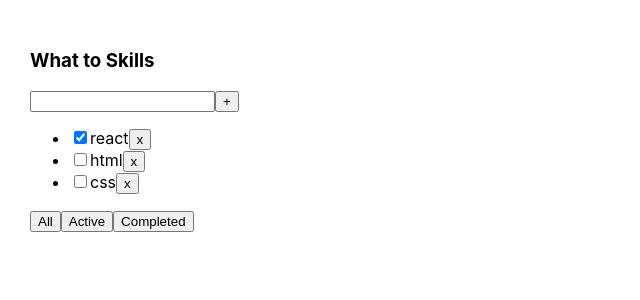
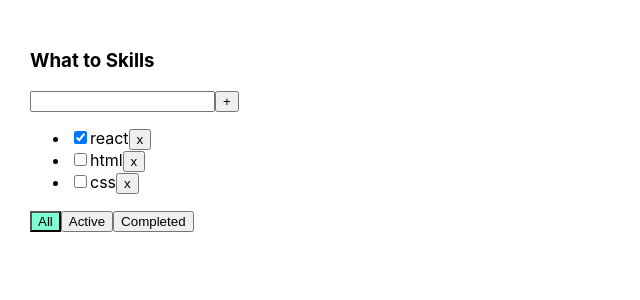
Before and after one commit to camperfail86/samurai-todolist, a React (Create React App) app: page / in a window 1280 px wide. Shown: the top 300 px of the page, without its empty margins (0-640 px from the left). Built offline with nearby package versions, Linux system fonts and the light colour scheme.

Commit message:
Изменение функционала

```diff
--- a/src/App.css
+++ b/src/App.css
@@ -7,3 +7,14 @@
 .App > div {
   margin-right: 50px;
 }
+
+.error {
+  border: red 1px solid;
+}
+.error-message {
+  color: red;
+}
+
+.active-filter {
+  background-color: aquamarine;
+}
--- a/src/App.tsx
+++ b/src/App.tsx
@@ -1,4 +1,4 @@
-import React, { useState} from 'react';
+import React, {useState} from 'react';
 import './App.css';
 import Todolist from "./components/Todolist";
 import {v1} from "uuid";
@@ -17,27 +17,59 @@ function App() {
   //     getData()
   //   }, [])
 
+  // let todolistID1 = v1();
+  // let todolistID2 = v1();
+  //
+  // let [todolists, setTodolists] = useState<Array<todolistsType>>([
+  //   {id: todolistID1, title: 'What to learn', filter: 'all'},
+  //   {id: todolistID2, title: 'What to buy', filter: 'all'},
+  // ])
+
+  // let [tasks, setTasks] = useState({
+  //   [todolistID1]: [
+  //     {id: v1(), title: "HTML&CSS", isDone: true},
+  //     {id: v1(), title: "JS", isDone: true},
+  //     {id: v1(), title: "ReactJS", isDone: false},
+  //     {id: v1(), title: "Rest API", isDone: false},
+  //     {id: v1(), title: "GraphQL", isDone: false},
+  //   ],
+  //   [todolistID2]: [
+  //     {id: v1(), title: "HTML&CSS2", isDone: true},
+  //     {id: v1(), title: "JS2", isDone: true},
+  //     {id: v1(), title: "ReactJS2", isDone: false},
+  //     {id: v1(), title: "Rest API2", isDone: false},
+  //     {id: v1(), title: "GraphQL2", isDone: false},
+  //   ]
+  // });
+
   const [tasks, setTasks] = useState([
     {id: v1(), title: 'react', isDone: true},
     {id: v1(), title: 'html', isDone: false},
     {id: v1(), title: 'css', isDone: false}
   ])
+  let [filter, setFilter] = useState<FilterValuesType>("all");
+  const [error, setError] = useState(false)
 
-  function removeTask(id: string) {
+  const removeTask = (id: string) => {
     let filteredTasks = tasks.filter(t => t.id != id);
     setTasks(filteredTasks);
   }
 
-  function addTask(title: string) {
+  const changeIsDone = (id: string) => {
+    const newTasks = tasks.map((t) => t.id === id ? {...t, isDone: !t.isDone} : t)
+    setTasks(newTasks)
+  }
+
+  const addTask = (title: string) => {
     if (title.trim() !== '') {
       let task = {id: v1(), title: title, isDone: false};
       let newTasks = [task, ...tasks];
       setTasks(newTasks);
+      setError(false)
+    } else {
+      setError(true)
     }
   }
-
-  let [filter, setFilter] = useState<FilterValuesType>("all");
-
 
   let tasksForTodolist = tasks;
   if (filter === "active") {
@@ -47,15 +79,22 @@ function App() {
     tasksForTodolist = tasks.filter(t => t.isDone === true);
   }
 
-  function changeFilter(value: FilterValuesType) {
+  const changeFilter = (value: FilterValuesType) => {
     setFilter(value);
   }
 
   return (
     <div className="App">
       <h3>What to Skills</h3>
-      <FullInput addTask={addTask}/>
-      <Todolist tasks={tasksForTodolist} changeFilter={changeFilter} removeTask={removeTask}/>
+      <Todolist
+        addTask={addTask}
+        changeIsDone={changeIsDone}
+        tasks={tasksForTodolist}
+        changeFilter={changeFilter}
+        removeTask={removeTask}
+        error={error}
+        filter={filter}
+      />
     </div>
   );
 }
--- a/src/components/FullInput.tsx
+++ b/src/components/FullInput.tsx
@@ -2,6 +2,7 @@ import React, { KeyboardEvent, useRef } from "react";
 
 type FullInputType = {
   addTask:(title: string) => void
+  error: boolean
 }
 export const FullInput = (props: FullInputType) => {
   let onChangeRef = useRef<HTMLInputElement>(null)
@@ -26,8 +27,10 @@ export const FullInput = (props: FullInputType) => {
       <input
         onKeyPress={onKeyPressHandler}
         ref={onChangeRef}
+        className={props.error ? 'error' : ''}
       />
       <button onClick={onClickHandler}>+</button>
+      {props.error && <div className={'error-message'}>Title is required</div>}
     </div>
   )
 }
--- a/src/components/Todolist.tsx
+++ b/src/components/Todolist.tsx
@@ -1,7 +1,7 @@
-import React, {KeyboardEvent, useRef, useState} from "react";
-import {Button} from "./Button";
+import React, {useState} from "react";
 import {FilterValuesType} from "../App";
 import {useAutoAnimate} from "@formkit/auto-animate/react";
+import {FullInput} from "./FullInput";
 
 export type TaskType = {
   id: string
@@ -13,26 +13,29 @@ type PropsType = {
   tasks: Array<TaskType>
   removeTask: (taskId: string) => void
   changeFilter: (value: FilterValuesType) => void
-  // addTask: (title: string) => void
+  changeIsDone: (id: string) => void
+  addTask:(title: string) => void
+  error: boolean
+  filter: FilterValuesType
 }
 
 function Todolist(props: PropsType) {
 
   const [listRef] = useAutoAnimate<HTMLUListElement>()
-
-  const onAllClickHandler = () => props.changeFilter("all");
-  const onActiveClickHandler = () => props.changeFilter("active");
-  const onCompletedClickHandler = () => props.changeFilter("completed");
+  const onAllClickHandler = () => {props.changeFilter("all");}
+  const onActiveClickHandler = () => {props.changeFilter("active");}
+  const onCompletedClickHandler = () => {props.changeFilter("completed");}
 
   return (
     <div>
+      <FullInput error={props.error} addTask={props.addTask}/>
       <ul ref={listRef}>
         {
           props.tasks.map(t => {
             const onClickHandler = () => props.removeTask(t.id)
-
+            const onChangeHandler = () => props.changeIsDone(t.id)
             return <li key={t.id}>
-              <input type="checkbox" checked={t.isDone}/>
+              <input type="checkbox" checked={t.isDone} onChange={onChangeHandler}/>
               <span>{t.title}</span>
               <button onClick={onClickHandler}>x</button>
             </li>
@@ -40,9 +43,9 @@ function Todolist(props: PropsType) {
         }
       </ul>
       <div>
-        <button onClick={onAllClickHandler}>All</button>
-        <button onClick={onActiveClickHandler}>Active</button>
-        <button onClick={onCompletedClickHandler}>Completed</button>
+        <button className={props.filter === 'all' ? 'active-filter' : ''} onClick={onAllClickHandler}>All</button>
+        <button className={props.filter === 'active' ? 'active-filter' : ''} onClick={onActiveClickHandler}>Active</button>
+        <button className={props.filter === 'completed' ? 'active-filter' : ''} onClick={onCompletedClickHandler}>Completed</button>
       </div>
     </div>
   )
```
